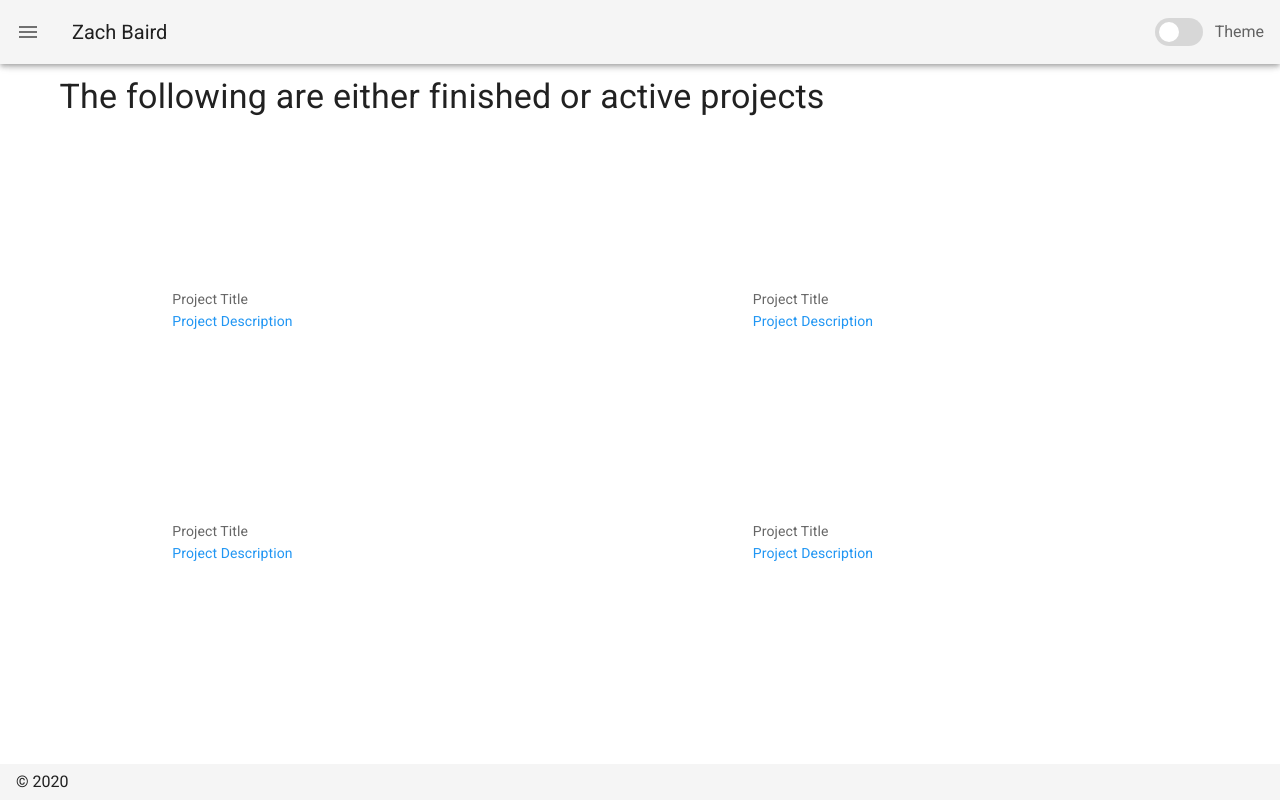
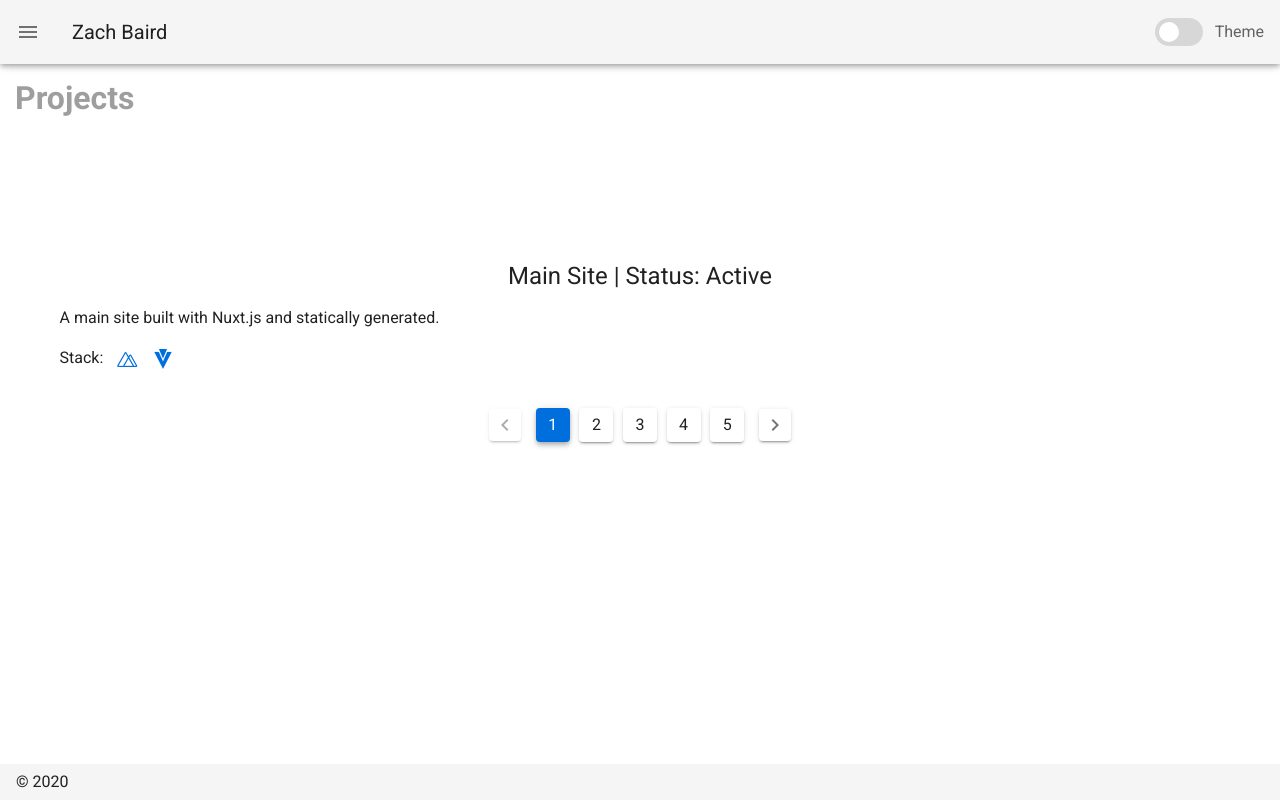
Before and after one commit to ZachBaird/mainsite, a Nuxt app: page /projects in a window 1280 px wide. Built offline with nearby package versions, Linux system fonts and the light colour scheme.

Commit message:
Changes to inspire. Major changes to projects page.

```diff
--- a/pages/index.vue
+++ b/pages/index.vue
@@ -3,9 +3,9 @@
     <v-layout align-center justify-center>
       <v-flex xs12 sm12 md6>
         <div class="text-right mx-auto br-1">
-          <h2 class="display-3 font-weight-medium">
+          <p class="display-3 font-weight-medium">
             Zach Baird
-          </h2>
+          </p>
           <p class="text--secondary display-1 font-weight-regular mb-0">
             Fullstack Web Developer
           </p>
--- a/pages/inspire.vue
+++ b/pages/inspire.vue
@@ -2,11 +2,11 @@
   <v-container fill-height>
     <v-layout align-center>
       <v-flex class="text-center">
-        <blockquote class="blockquote font-weight-medium">
+        <blockquote class="font-weight-medium">
           &#8220;{{ chosenQuote.quote }}&#8221;
           <footer>
             <small>
-              <em>&mdash;{{ chosenQuote.from }}</em>
+              <em>&mdash; {{ chosenQuote.from }}</em>
             </small>
           </footer>
         </blockquote>
--- a/pages/projects.vue
+++ b/pages/projects.vue
@@ -1,81 +1,145 @@
 <template>
-  <v-container>
-    <div class="projects">
-      <p class="font-weight-regular display-1">
-        The following are either finished or active projects
+  <div class="projects">
+    <h1 class="subheading grey--text">
+      Projects
+    </h1>
+    <v-container class="my-5 project">
+      <v-img
+        :src="projects[page-1].image"
+        width="100px"
+        alt="Project Screenshot"
+        class="mx-auto"
+      />
+      <h2 class="font-weight-regular text-center my-1">
+        {{ projects[page-1].title }} | Status: {{ projects[page-1].status }}
+      </h2>
+      <p class="mt-3">
+        {{ projects[page-1].description }}
       </p>
-      <v-container class="my-5">
-        <v-layout row wrap justify-space-around justify-space-between>
-          <v-flex xs12 sm6 md4 class="mx-2 my-5">
-            <v-card flat>
-              <v-responsive class="pt-4">
-                <v-img src="v.png" width="100" />
-              </v-responsive>
-              <v-card-text>
-                <div class="subheading">
-                  Project Title
-                </div>
-                <div class="info--text">
-                  Project Description
-                </div>
-              </v-card-text>
-            </v-card>
-          </v-flex>
-          <v-flex xs12 sm6 md4 class="mx-2 my-5">
-            <v-card flat>
-              <v-responsive class="pt-4">
-                <v-img src="v.png" width="100" />
-              </v-responsive>
-              <v-card-text>
-                <div class="subheading">
-                  Project Title
-                </div>
-                <div class="info--text">
-                  Project Description
-                </div>
-              </v-card-text>
-            </v-card>
-          </v-flex>
-          <v-flex xs12 sm6 md4 class="mx-2 my-5">
-            <v-card flat>
-              <v-responsive class="pt-4">
-                <v-img src="v.png" width="100" />
-              </v-responsive>
-              <v-card-text>
-                <div class="subheading">
-                  Project Title
-                </div>
-                <div class="info--text">
-                  Project Description
-                </div>
-              </v-card-text>
-            </v-card>
-          </v-flex>
-          <v-flex xs12 sm6 md4 class="mx-2 my-5">
-            <v-card flat>
-              <v-responsive class="pt-4">
-                <v-img src="v.png" width="100" />
-              </v-responsive>
-              <v-card-text>
-                <div class="subheading">
-                  Project Title
-                </div>
-                <div class="info--text">
-                  Project Description
-                </div>
-              </v-card-text>
-            </v-card>
-          </v-flex>
-        </v-layout>
-      </v-container>
-    </div>
-  </v-container>
+      <div style="display: inline;">
+        Stack:
+        <div
+          v-for="stack in projects[page-1].tech"
+          :key="stack.snackbar"
+          style="display: inline;"
+        >
+          &nbsp;
+          <v-icon color="primary">
+            {{ stack.img }}
+          </v-icon>
+        </div>
+      </div>
+    </v-container>
+    <v-spacer />
+    <v-pagination
+      v-model="page"
+      color="primary"
+      :length="5"
+    />
+  </div>
 </template>
 
 <script>
 export default {
   data () {
-    return {}
+    return {
+      page: 1,
+      projects: [
+        {
+          image: 'v.png',
+          title: 'Main Site',
+          status: 'Active',
+          description: 'A main site built with Nuxt.js and statically generated.',
+          url: 'https://google.com',
+          tech: [
+            {
+              snackbar: 'Nuxt.js',
+              img: 'mdi-nuxt'
+            },
+            {
+              snackbar: 'Vuetify.js',
+              img: 'mdi-vuetify'
+            }
+          ]
+        },
+        {
+          image: 'v.png',
+          title: 'CaesarCipher',
+          status: 'Finished',
+          description: 'A Ruby script that runs a CaesarCipher on a string of text.',
+          url: 'https://google.com',
+          tech: [
+            {
+              snackbar: 'Ruby',
+              img: 'mdi-ruby'
+            }
+          ]
+        },
+        {
+          image: 'v.png',
+          title: 'OreoWeather',
+          status: 'On hold',
+          description: 'A .Net Core weather application for my grandfather. Consumes the Dark Sky API and allows him to avoid the slow & cluttered, existing weather sites.',
+          url: 'https://google.com',
+          tech: [
+            {
+              snackbar: 'C# .Net Core',
+              img: 'mdi-dot-net'
+            },
+            {
+              snackbar: 'Bootstrap',
+              img: 'mdi-bootstrap'
+            }
+          ]
+        },
+        {
+          image: 'v.png',
+          title: 'Python Automation',
+          status: 'On hold',
+
+          description: 'A series of Python scripts that automate file manipulation, web scraping, and GUI tasks.',
+          url: 'https://google.com',
+          tech: [
+            {
+              snackbar: 'Python',
+              img: 'mdi-language-python-text'
+            }
+          ]
+        },
+        {
+          image: 'v.png',
+          title: 'Realestate app',
+          status: 'On hold',
+
+          description: 'A real estate application built with the Django framework.',
+          url: 'https://google.com',
+          tech: [
+            {
+              snackbar: 'Django',
+              img: 'mdi-django'
+            },
+            {
+              snackbar: 'Python',
+              img: 'mdi-language-python-text'
+            },
+            {
+              snackbar: 'Bootstrap',
+              img: 'mdi-bootstrap'
+            }
+          ]
+        }
+      ]
+    }
   }
 }
 </script>
+
+<style>
+.projects {
+  margin: 10px 15px 0 15px;
+}
+
+.projects .project {
+  height: 70%;
+}
+</style>
```
